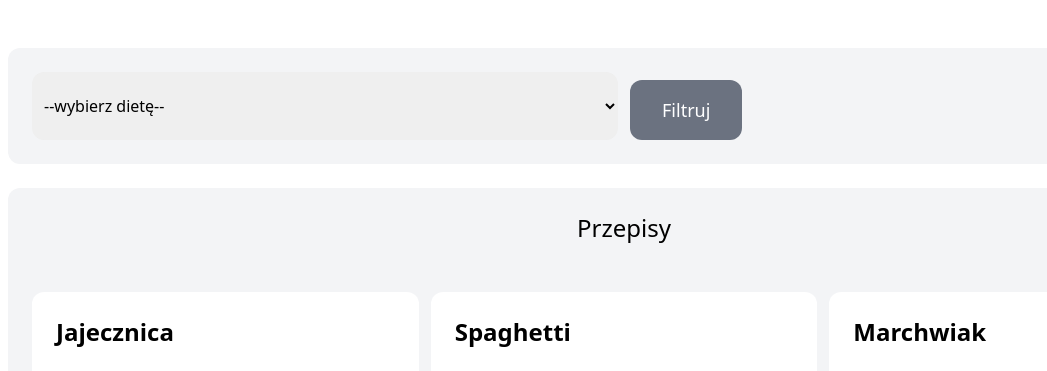
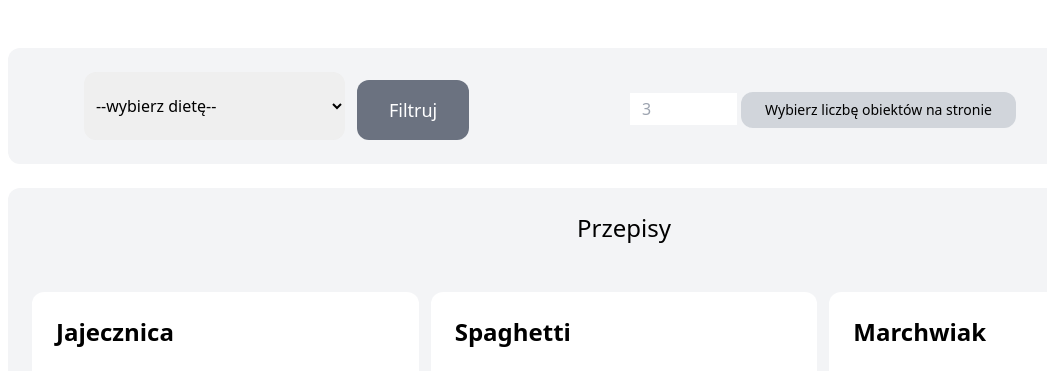
Before and after one commit to mmkkozak/nutriLink, a Django app: page / in a window 1280 px wide. Shown: the part 101-472 px from the top of the page, without its empty margins (16-1063 px from the left). Run offline with Django 5.2, Linux system fonts and the light colour scheme; data comes from the database, SQL or seed files in the repository; both versions use the stored data as it was after the commit; some libraries are stand-ins or nearby versions.

Commit message:
Paginator update
Now the user can change number of elements on the page

```diff
--- a/nutriLink/views.py
+++ b/nutriLink/views.py
@@ -17,7 +17,8 @@ def index(request):
     else:
         recipes = Recipe.objects.all()
 
-    paginator = Paginator(recipes, 3)
+    page_q = request.GET.get('page_q', '3')
+    paginator = Paginator(recipes, page_q)
     page_number = request.GET.get("page")
     page_obj = paginator.get_page(page_number)
 
@@ -31,6 +32,7 @@ def index(request):
         'diets': diets,
         'query': query,
         'page_obj': page_obj,
+        'page': page_number,
     })
 
 def signup(request):
--- a/templates/nutriLink/index.html
+++ b/templates/nutriLink/index.html
@@ -3,10 +3,10 @@
 {% block title %} Strona główna {% endblock %}
 
 {% block content %}
-    <div class="mt-6 px-6 py-6 bg-gray-100 rounded-xl">
+    <div class="mt-6 px-6 py-6 bg-gray-100 rounded-xl flex justify-center">
 
         <div class="grid grid-cols-2 gap-3">
-
+            <div class="grid grid-cols-2 gap-3">
                 <select name="dietlist" form="filter" class="py-2 px-2 rounded-xl">
                     <option value="">--wybierz dietę--</option>
                     {% for diet in diets %}
@@ -15,11 +15,18 @@
                         </option>
                     {% endfor %}
                 </select>
-
                 <form method="get" action="{% url 'nutriLink:index' %}" id="filter">
                     <button class="mt-2 py-4 px-8 text-lg bg-gray-500 text-white rounded-xl">Filtruj</button>
                 </form>
-{#            <div>{{ query }}</div>#}
+            </div>
+
+            <div class="grid gap-3 justify-end place-content-center">
+                <form method="get" action="{% url 'nutriLink:index' %}" id="paginator">
+                    <input type="number" name="page_q" value="{{ page_q }}" placeholder="3" min="1" class="mt-2 py-1 px-3 w-1/5">
+                    <button class="mt-2 py-2 px-6 text-sm bg-gray-300  rounded-xl">Wybierz liczbę obiektów na stronie</button>
+                </form>
+            </div>
+
         </div>
     </div>
 
```
Also changed, not shown: db.sqlite3. Lines whose indentation alone changed are shown as unchanged.
